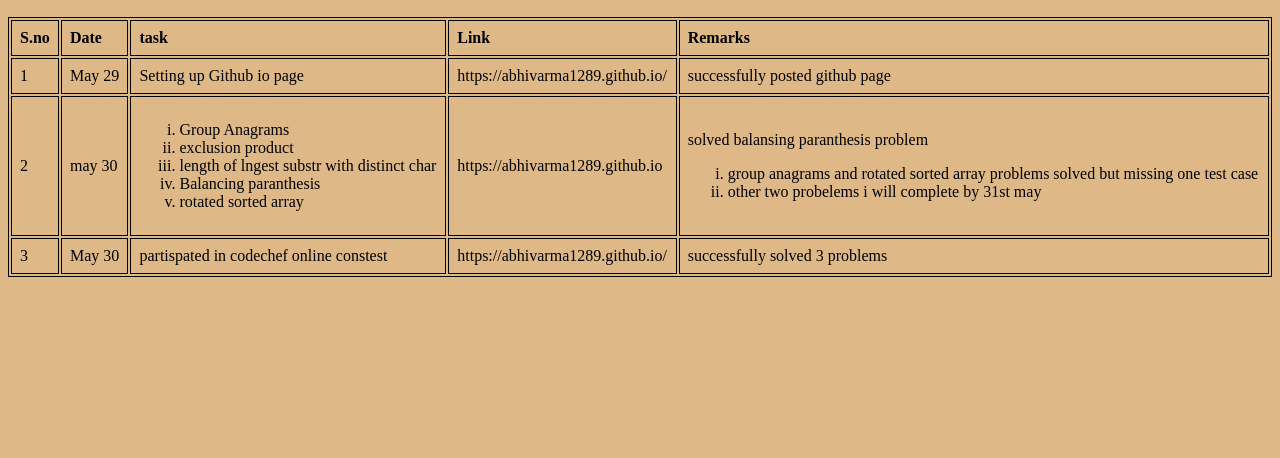
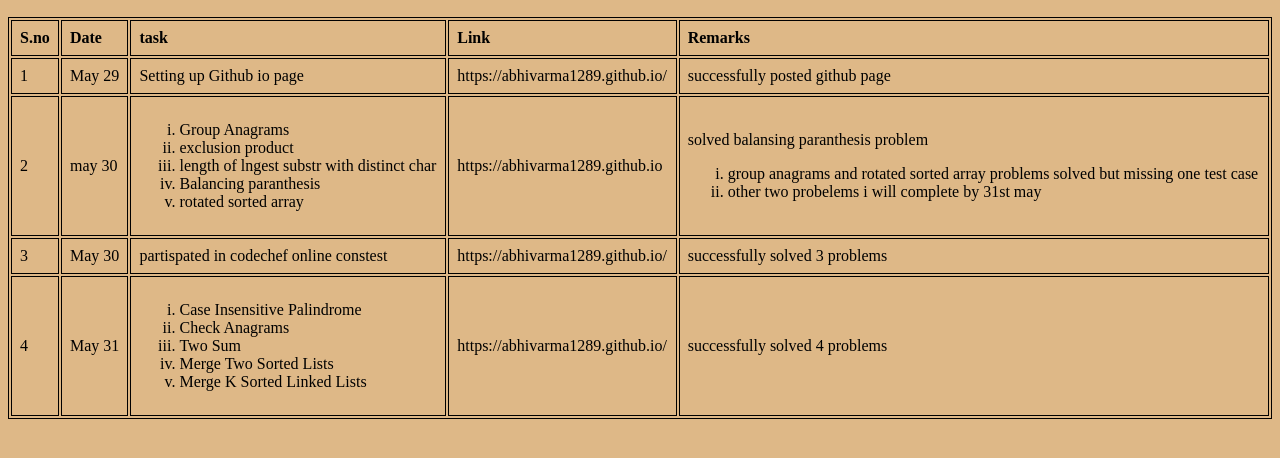
Before and after one commit to abhivarma1289/abhivarma1289.github.io, a plain HTML site: page index.html in a window 1280 px wide. Shown: the part 168-626 px from the top of the page. Drawn offline with Linux system fonts and the light colour scheme.

Commit message:
daily taracker updated 31st

```diff
--- a/index.html
+++ b/index.html
@@ -1,5 +1,6 @@
 <!DOCTYPE html>
 <html lang="en">
+
 <head>
     <meta charset="UTF-8">
     <meta http-equiv="X-UA-Compatible" content="IE=edge">
@@ -7,6 +8,7 @@
     <title>Abhivarma</title>
     <link rel="stylesheet" href="style.css">
 </head>
+
 <body style="background-color: burlywood">
     <h1>hello HTML</h1>
     <h1>hello CSS</h2>
@@ -55,8 +57,24 @@
                 <td>https://abhivarma1289.github.io/</td>
                 <td>successfully solved 3 problems</td>
             </tr>
+            <tr>
+                <td>4</td>
+                <td>May 31</td>
+                <td>
+                    <ol type="i">
+                        <li> Case Insensitive Palindrome </li>
+                        <li>Check Anagrams </li>
+                        <li>Two Sum</li>
+                        <li> Merge Two Sorted Lists </li>
+                        <li>Merge K Sorted Linked Lists</li>
+                    </ol>
+                </td>
+                <td>https://abhivarma1289.github.io/</td>
+                <td>successfully solved 4 problems</td>
+            </tr>
             </tr>
         </table>
         <script src="script.js"></script>
 </body>
+
 </html>
```
Lines whose indentation alone changed are shown as unchanged.
